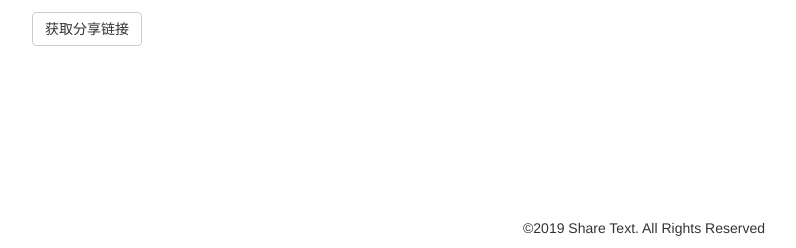
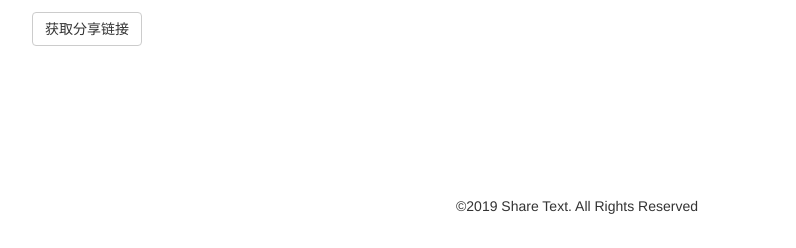
Before and after one commit to fanhang64/myweb, a Flask app: page /share/ in a window 1280 px wide. Shown: the part 552-800 px from the top of the page, without its empty margins (63-859 px from the left). Run offline with Flask 2, Linux system fonts and the light colour scheme; some libraries are stand-ins or nearby versions.

Commit message:
fix 布局

```diff
--- a/web/static/index.css
+++ b/web/static/index.css
@@ -38,13 +38,13 @@ textarea:focus {
 }
 
 footer{
-    position: absolute;
-    bottom: 0px;
-    left:45%;
+    margin-top: 100px;
 }
 
 .footer-con{
-    padding-left: 10px;
+    text-align: center;
+    padding-top:50px;
+    padding-bottom: 10px;
 }
 
 .share-url{
```
